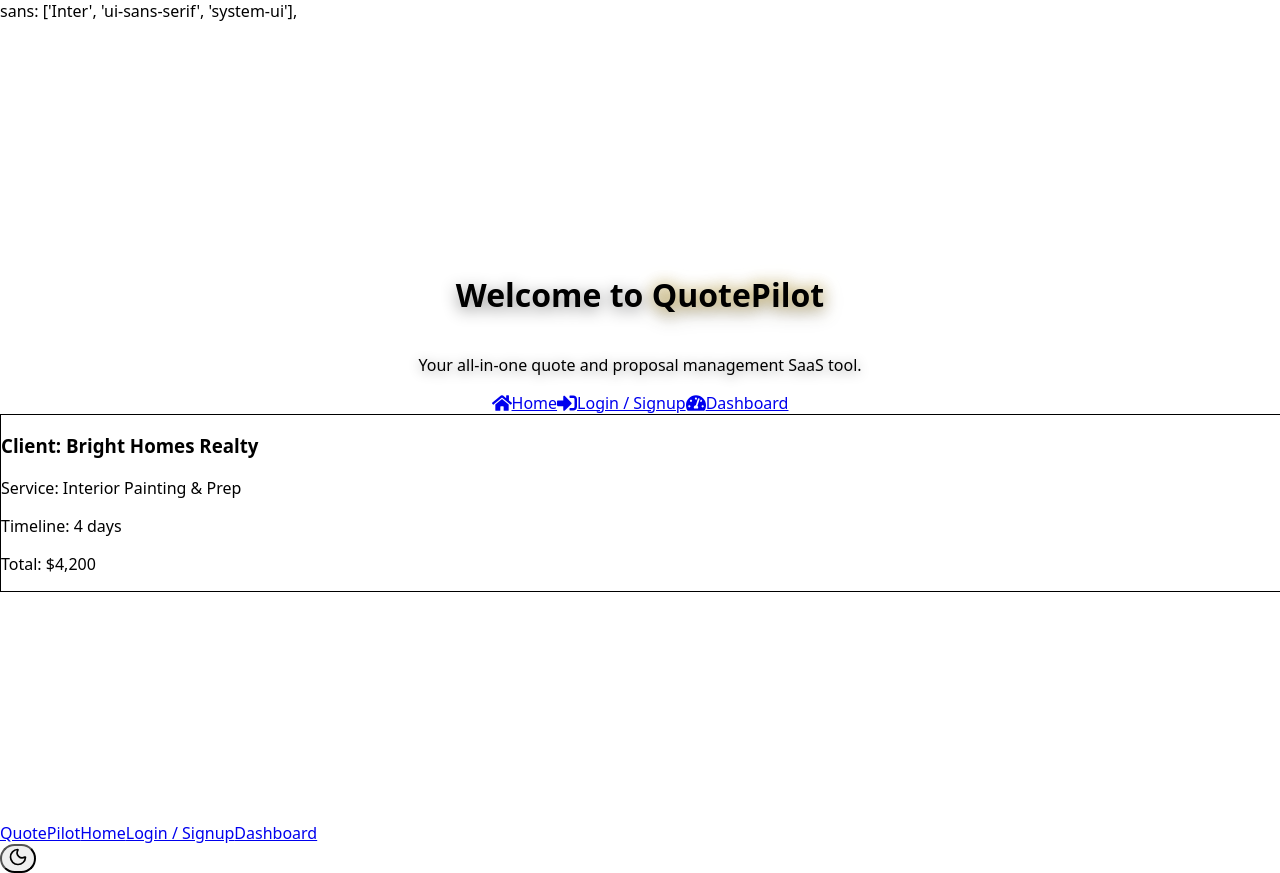
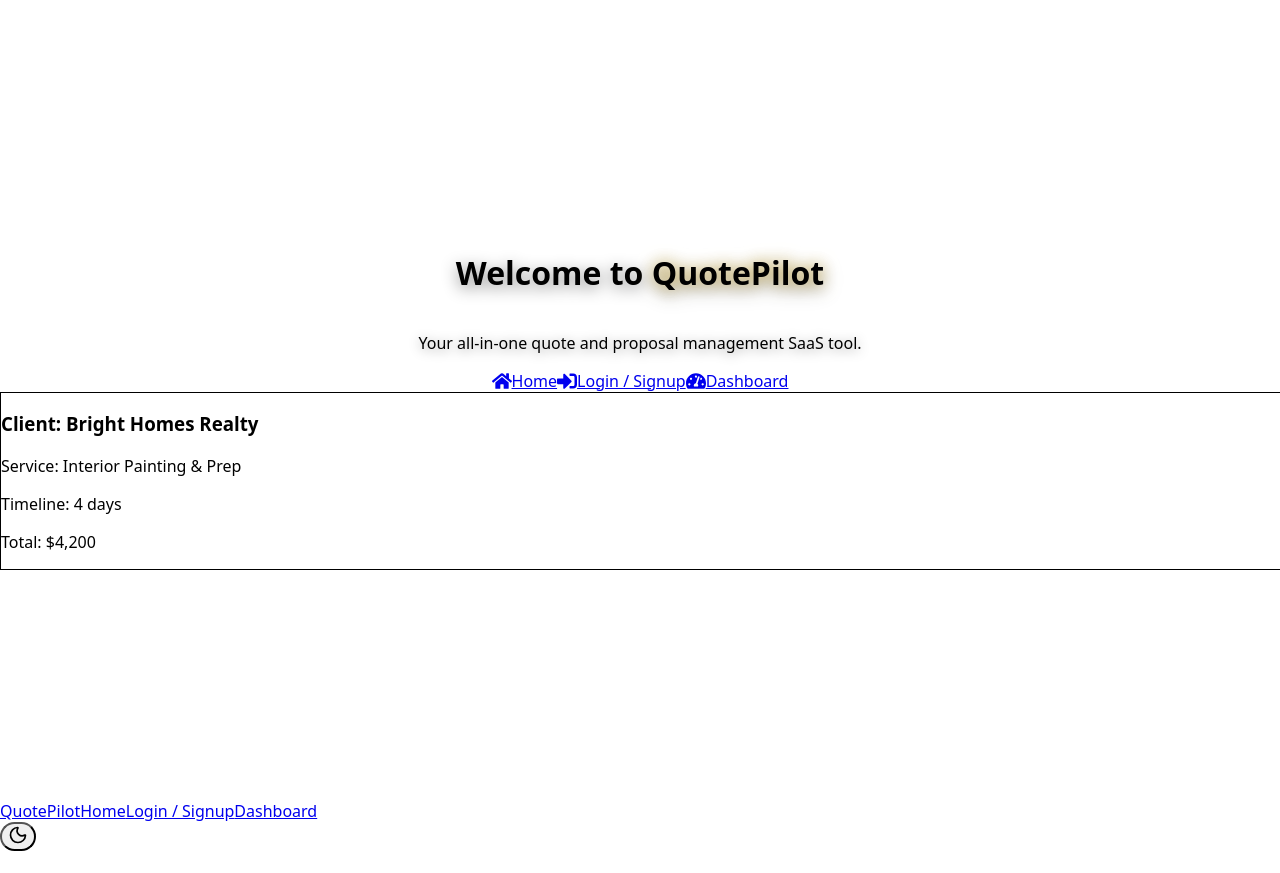
Before and after one commit to ryanr7982/QuotePilot, a Next.js app: page / in a window 1280 px wide. After the commit the page ends 851 px from the top, so only its background shows below. Built offline with nearby package versions, Linux system fonts and the light colour scheme.

Commit message:
Fix Tailwind config: properly extend keyframes, animation, and fontFamily

```diff
--- a/app/layout.tsx
+++ b/app/layout.tsx
@@ -8,7 +8,7 @@ export default function RootLayout({ children }: { children: ReactNode }) {
   return (
     <html lang="en">
       <head />
-      sans: ['Inter', 'ui-sans-serif', 'system-ui'],
+
       <body className="bg-gray-100 text-gray-900 dark:bg-gray-900 dark:text-white">
         {children}
          <Navbar />
```
